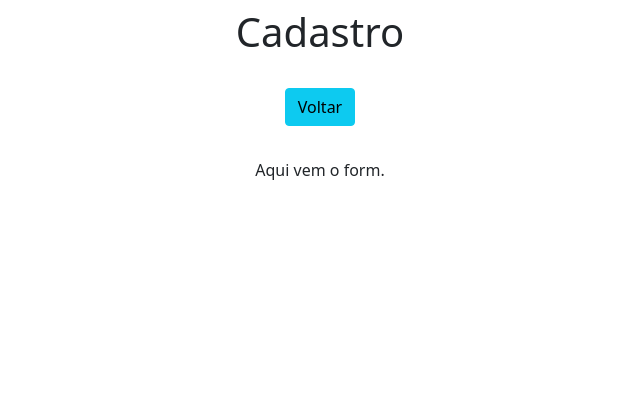
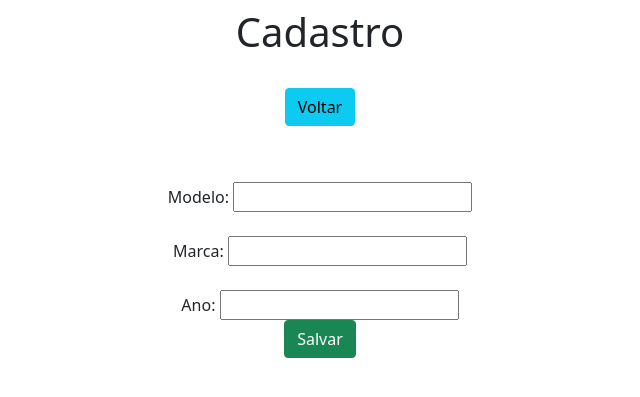
Before and after one commit to gubarbosa/CRUD, a Django app: page /form/ in a window 1280 px wide. Shown: the top 397 px of the page, without its empty margins (320-960 px from the left). Run offline with Django 3.2, Linux system fonts and the light colour scheme.

Commit message:
migrations and form.html

```diff
--- a/app/forms.py
+++ b/app/forms.py
@@ -0,0 +1,7 @@
+from django.forms import ModelForm
+from app.models import Carros
+
+class CarrosForm(ModelForm):
+    class Meta:
+        model = Carros
+        fields = ['modelo', 'marca', 'ano']
--- a/app/models.py
+++ b/app/models.py
@@ -1,3 +1,7 @@
 from django.db import models
 
 # Create your models here.
+class Carros(models.Model):
+    modelo = models.CharField(max_length=150)
+    marca = models.CharField(max_length=100)
+    ano = models.IntegerField(max_length=10)
--- a/app/templates/form.html
+++ b/app/templates/form.html
@@ -17,7 +17,13 @@
     </div>
 
     <div class="col-8 m-auto pt-4 pb-2 text-center">
-        Aqui vem o form.
+        <form name="form" id="form" method="post">
+            {% csrf_token %}
+            <div class="form-group mt-4">Modelo: {{form.modelo}}</div>
+            <div class="form-group mt-4">Marca: {{form.marca}}</div>
+            <div class="form-group mt-4">Ano: {{form.ano}}</div>
+            <input type="submit" class="btn btn-success" value="Salvar">
+        </form>
     </div>
 </body>
 </html>
--- a/app/views.py
+++ b/app/views.py
@@ -1,9 +1,11 @@
 from django.shortcuts import render
-
+from app.forms import CarrosForm
 
 # Create your views here.
 def home(request):
     return render(request, 'index.html')
 
 def form(request):
-    return render(request, 'form.html')
+    data = {}
+    data['form'] = CarrosForm()
+    return render(request, 'form.html', data)
```
Also changed, not shown: db.sqlite3.
